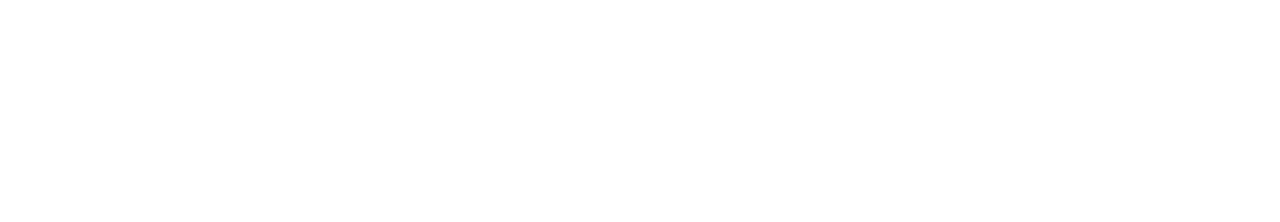
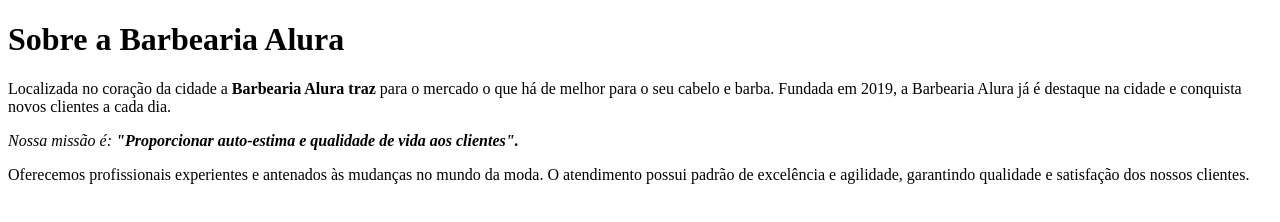
Before and after one commit to jacksonsr451/1b-barbearia-jose-pavan, a plain HTML site: page index.html in a window 1280 px wide. Drawn offline with Linux system fonts and the light colour scheme.

Commit message:
Update aula 03/06/2022

```diff
--- a/index.html
+++ b/index.html
@@ -2,9 +2,15 @@
 <html lang="pt_BR">
     <head>
         <meta charset="UTF-8">
-        <title>Home</title>
+        <title>Barbearia Alura</title>
     </head>
     <body>
+        <h1>Sobre a Barbearia Alura</h1>
 
+        <p>Localizada no coração da cidade a <strong>Barbearia Alura traz</strong> para o mercado o que há de melhor para o seu cabelo e barba. Fundada em 2019, a Barbearia Alura já é destaque na cidade e conquista novos clientes a cada dia.</p>
+
+        <p><em>Nossa missão é: <strong>"Proporcionar auto-estima e qualidade de vida aos clientes".</strong></em></p>
+
+        <p>Oferecemos profissionais experientes e antenados às mudanças no mundo da moda. O atendimento possui padrão de excelência e agilidade, garantindo qualidade e satisfação dos nossos clientes.</p>
     </body>
 </html>
```
Also changed, not shown: 2 other files.
